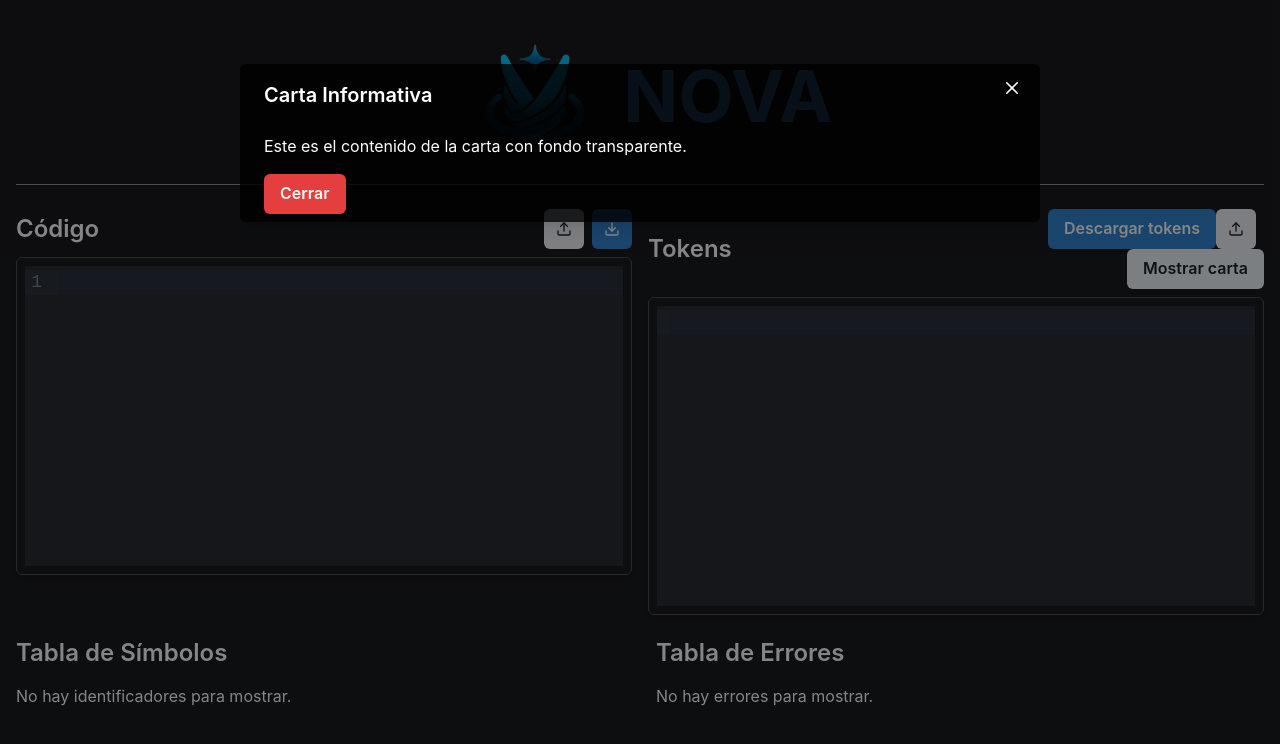
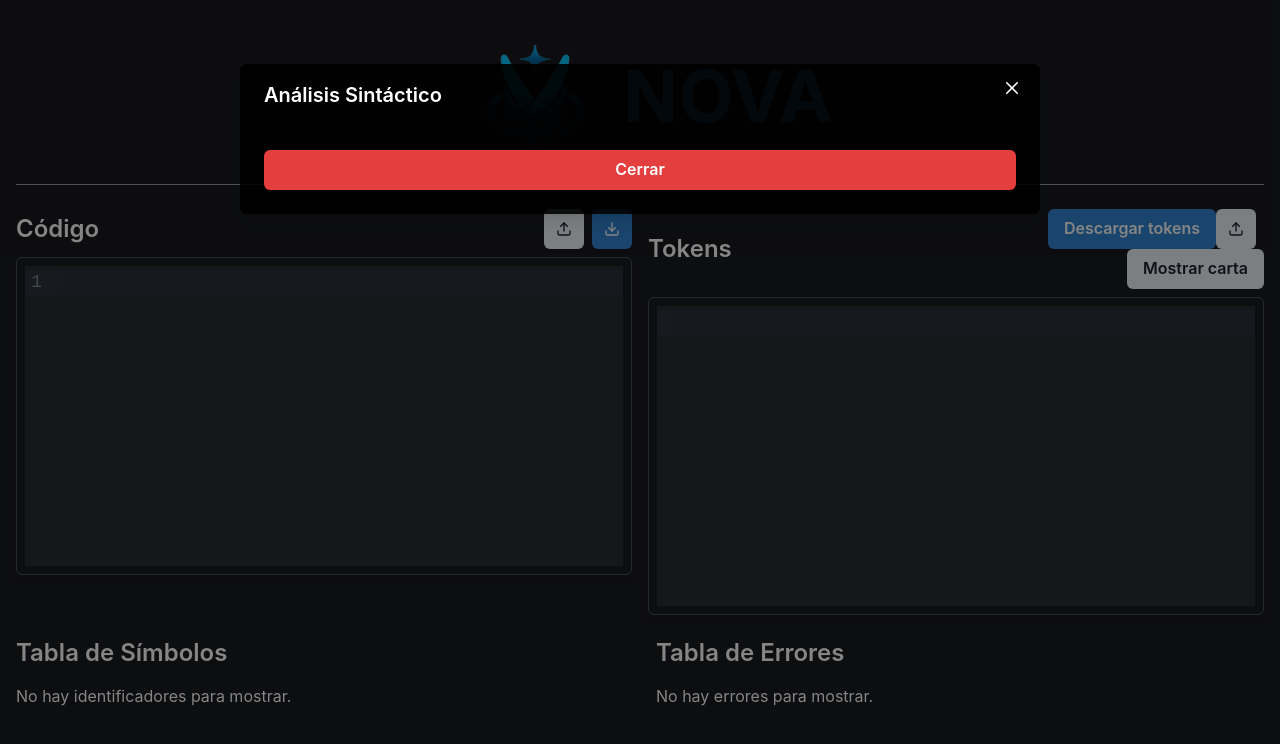
Before and after one commit to DavidZPC03/lenguaje-nova, a React (Vite) app: page / in a window 1280 px wide. Both pictures are taken after a click on the button "Mostrar carta". Shown: the top 744 px of the page. Built offline with nearby package versions, Linux system fonts and the light colour scheme.

Commit message:
"gramatic try"

```diff
--- a/src/Components/Tokens.tsx
+++ b/src/Components/Tokens.tsx
@@ -1,9 +1,8 @@
-import { Box, Button, Flex, Heading, IconButton} from '@chakra-ui/react';
+import { Box, Button, Flex, Heading, IconButton, Text } from '@chakra-ui/react';
 import { FiDownload, FiUpload } from 'react-icons/fi';
 import { javascript } from '@codemirror/lang-javascript';
 import ReactCodeMirror from '@uiw/react-codemirror';
 import { Modal, ModalOverlay, ModalContent, ModalHeader, ModalCloseButton, ModalBody, useDisclosure } from '@chakra-ui/react';
-
 
 interface TokenDisplayProps {
   tokens: {
@@ -16,15 +15,17 @@ interface TokenDisplayProps {
     type: string;
     message: string;
   }[];
-  //Card
+  syntaxResults?: {
+    line: number;
+    valid: boolean;
+  }[];
   handleCodeChange: (code: string) => void;
 }
 
-
-export function Tokens({ tokens, errores, handleCodeChange }: TokenDisplayProps) {
-  const lines = tokens.reduce((acc, token) => {
+export function Tokens({ tokens, errores, syntaxResults = [], handleCodeChange }: TokenDisplayProps) {
+  const lines = tokens.reduce((acc: { [key: number]: Array<{type: string, value: string}> }, token) => {
     if (!acc[token.line]) acc[token.line] = [];
-    acc[token.line].push(token.type);
+    acc[token.line].push({type: token.type, value: token.value});
     return acc;
   }, {});
 
@@ -39,16 +40,9 @@ export function Tokens({ tokens, errores, handleCodeChange }: TokenDisplayProps)
         handleCodeChange(text?.toString() || '');
       };
       reader.readAsText(file);
-    } else {
-      toast({
-        title: 'Error',
-        description: 'No file was selected.',
-        status: 'error',
-        duration: 5000,
-        isClosable: true,
-      });
     }
   };
+
   const downloadTokens = () => {
     if (errores.length > 0) {
       alert('No puedes descargar los tokens debido a errores en el código.');
@@ -56,7 +50,7 @@ export function Tokens({ tokens, errores, handleCodeChange }: TokenDisplayProps)
     }
 
     const tokenText = Object.values(lines)
-      .map((lineTokens) => lineTokens.join(' '))
+      .map((lineTokens) => lineTokens.map(t => `${t.value} -> ${t.type}`).join(', '))
       .join('\n');
     const blob = new Blob([tokenText], { type: 'text/plain' });
     const href = URL.createObjectURL(blob);
@@ -68,22 +62,18 @@ export function Tokens({ tokens, errores, handleCodeChange }: TokenDisplayProps)
     document.body.removeChild(link);
   };
 
-  const tokensDisplay = Object.entries(lines)
-    .map(([lineNumber, lineTokens]) => `${lineNumber}: ${lineTokens.join(' ')}`)
-    .join('\n');
-
   return (
     <>
-      <Box flex={0.5} >
+      <Box flex={0.5}>
         <Flex justifyContent={'space-between'} alignItems={'center'}>
           <Heading fontSize={'2xl'} fontWeight={'semibold'}>
             Tokens
           </Heading>
           <Box flex={0.5} textAlign={'right'}>
-          <Button onClick={downloadTokens} colorScheme='blue' isDisabled={errores.length > 0}>
-            Descargar tokens
-          </Button>
-          <input
+            <Button onClick={downloadTokens} colorScheme='blue' isDisabled={errores.length > 0}>
+              Descargar tokens
+            </Button>
+            <input
               type='file'
               id='fileInput'
               style={{ display: 'none' }}
@@ -101,7 +91,6 @@ export function Tokens({ tokens, errores, handleCodeChange }: TokenDisplayProps)
             </label>
             <Button onClick={onOpen}>Mostrar carta</Button>
           </Box>
-
         </Flex>
         <Box
           mt={2}
@@ -114,7 +103,11 @@ export function Tokens({ tokens, errores, handleCodeChange }: TokenDisplayProps)
         >
           <ReactCodeMirror
             extensions={[javascript()]}
-            value={tokensDisplay}
+            value={Object.entries(lines)
+              .map(([lineNumber, lineTokens]) =>
+                `linea#${lineNumber}: ${lineTokens.map(t => `${t.value} -> ${t.type}`).join(', ')}`
+              )
+              .join('\n')}
             height='300px'
             theme='dark'
             contentEditable={false}
@@ -126,21 +119,48 @@ export function Tokens({ tokens, errores, handleCodeChange }: TokenDisplayProps)
         </Box>
       </Box>
 
-            {/* Modal para la carta */}
-            <Modal isOpen={isOpen} onClose={onClose}>
+      <Modal isOpen={isOpen} onClose={onClose} size="xl">
         <ModalOverlay />
         <ModalContent
-       bg="rgba(0, 0, 0, 0.8)" // Fondo transparente
-       color="white" // Color del texto
-       borderRadius="md" // Bordes redondeados
-        maxW="800px" // Cambia este valor para hacerla más ancha
-        width="90%" // Para que se ajuste mejor en pantallas pequeñas
+          bg="rgba(0, 0, 0, 0.9)"
+          color="white"
+          borderRadius="md"
+          maxW="800px"
+          width="90%"
         >
-          <ModalHeader>Carta Informativa</ModalHeader>
+          <ModalHeader>Análisis Sintáctico</ModalHeader>
           <ModalCloseButton />
-          <ModalBody>
-            <p>Este es el contenido de la carta con fondo transparente.</p>
-            <Button onClick={onClose} colorScheme='red' mt={4}>
+          <ModalBody pb={6}>
+            {Object.entries(lines)
+              .sort(([a], [b]) => parseInt(a) - parseInt(b))
+              .map(([lineNumber, lineTokens]) => {
+                const line = parseInt(lineNumber);
+                const isValid = syntaxResults.find(r => r.line === line)?.valid;
+
+                return (
+                  <Box key={line} fontFamily="monospace" mb={3}>
+                    <Text color="gray.300">
+                      linea#{line}:{" "}
+                      {lineTokens
+                        .map(t => `${t.value} -> ${t.type}`)
+                        .join(", ")}
+                    </Text>
+                    {isValid ? (
+                      <Text color="green.400">s</Text>
+                    ) : (
+                      <Text color="red.400">
+                        // Error sintáctico en línea {line}
+                      </Text>
+                    )}
+                  </Box>
+                );
+              })}
+            <Button
+              onClick={onClose}
+              colorScheme="red"
+              mt={4}
+              width="full"
+            >
               Cerrar
             </Button>
           </ModalBody>
@@ -149,6 +169,3 @@ export function Tokens({ tokens, errores, handleCodeChange }: TokenDisplayProps)
     </>
   );
 }
-function toast(arg0: { title: string; description: string; status: string; duration: number; isClosable: boolean; }) {
-  throw new Error('Function not implemented.');
-}
```
Also changed, not shown: 1 other file (tests, documents, lock files or other folders).
